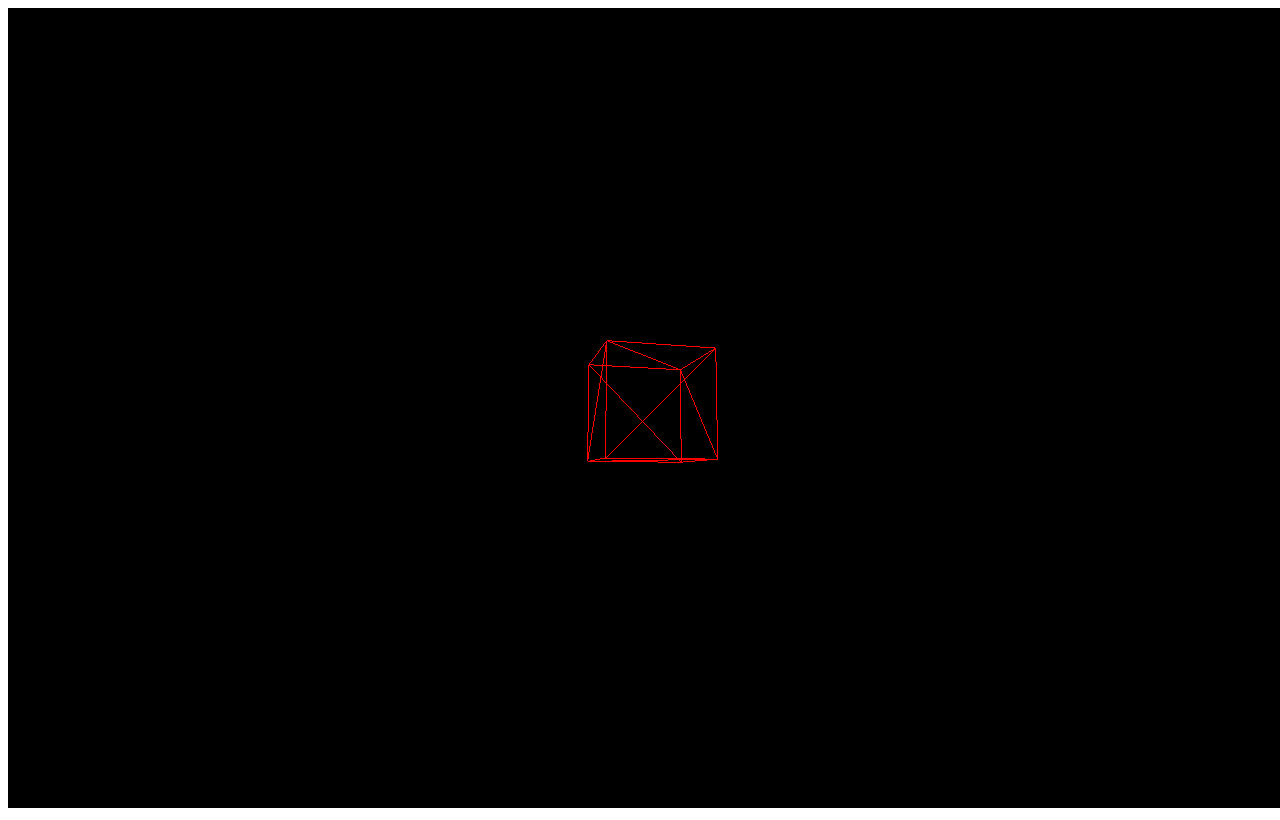
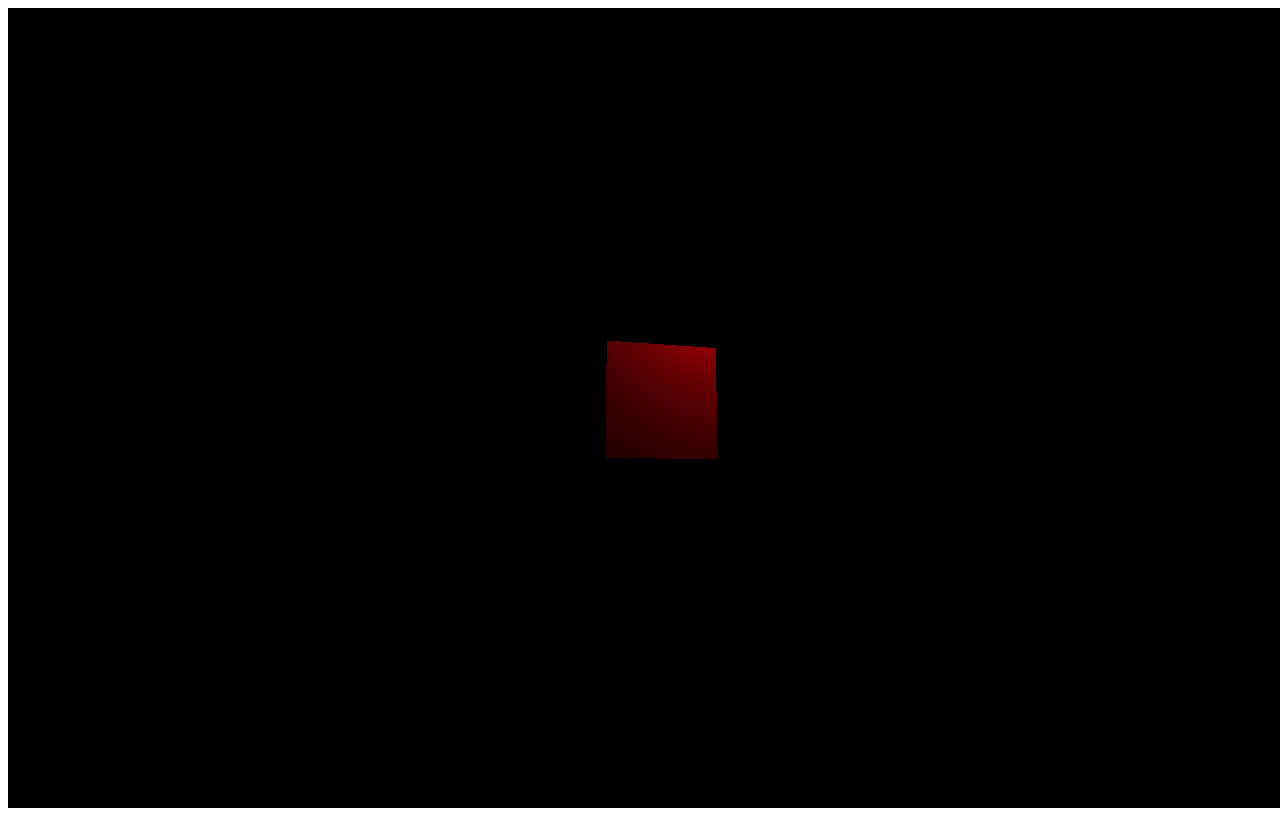
Before and after one commit to idaho06/lemniscata2016, a plain HTML site: page public_html/index.html in a window 1280 px wide. Drawn offline with Linux system fonts and the light colour scheme.

Commit message:
Now the box if phong shaded

```diff
--- a/public_html/index.html
+++ b/public_html/index.html
@@ -16,7 +16,7 @@ and open the template in the editor.
             <script>
 
                 var scene, camera, renderer;
-                var geometry, material, mesh;
+                var geometry, material, mesh, light;
 
                 init();
                 animate();
@@ -29,10 +29,23 @@ and open the template in the editor.
                     camera.position.z = 1000;
 
                     geometry = new THREE.BoxGeometry(200, 200, 200);
-                    material = new THREE.MeshBasicMaterial({color: 0xff0000, wireframe: true});
+//                    material = new THREE.MeshBasicMaterial({color: 0xff0000, wireframe: false});
+                    material = new THREE.MeshPhongMaterial({color: 0xff0000});
 
                     mesh = new THREE.Mesh(geometry, material);
                     scene.add(mesh);
+
+                    scene.add( new THREE.AmbientLight( 0x000000 ) );
+
+                    light = new THREE.PointLight( 0xff0040, 2, 1000, 2 );
+
+                    light.position.x = 300;
+		    light.position.y = 400;
+		    light.position.z = 300;
+
+                    scene.add( light );
+
+
 
                     renderer = new THREE.WebGLRenderer();
                     renderer.setSize(window.innerWidth, window.innerHeight);
```
